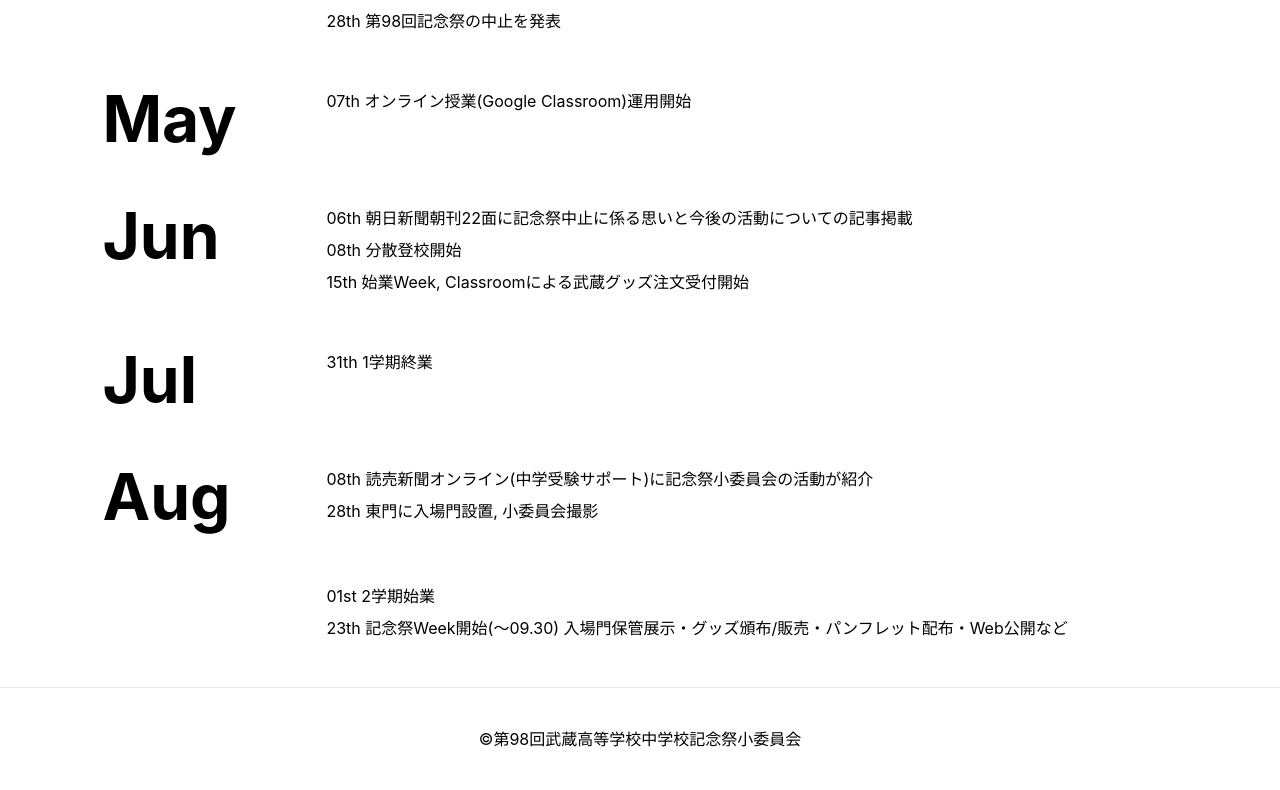
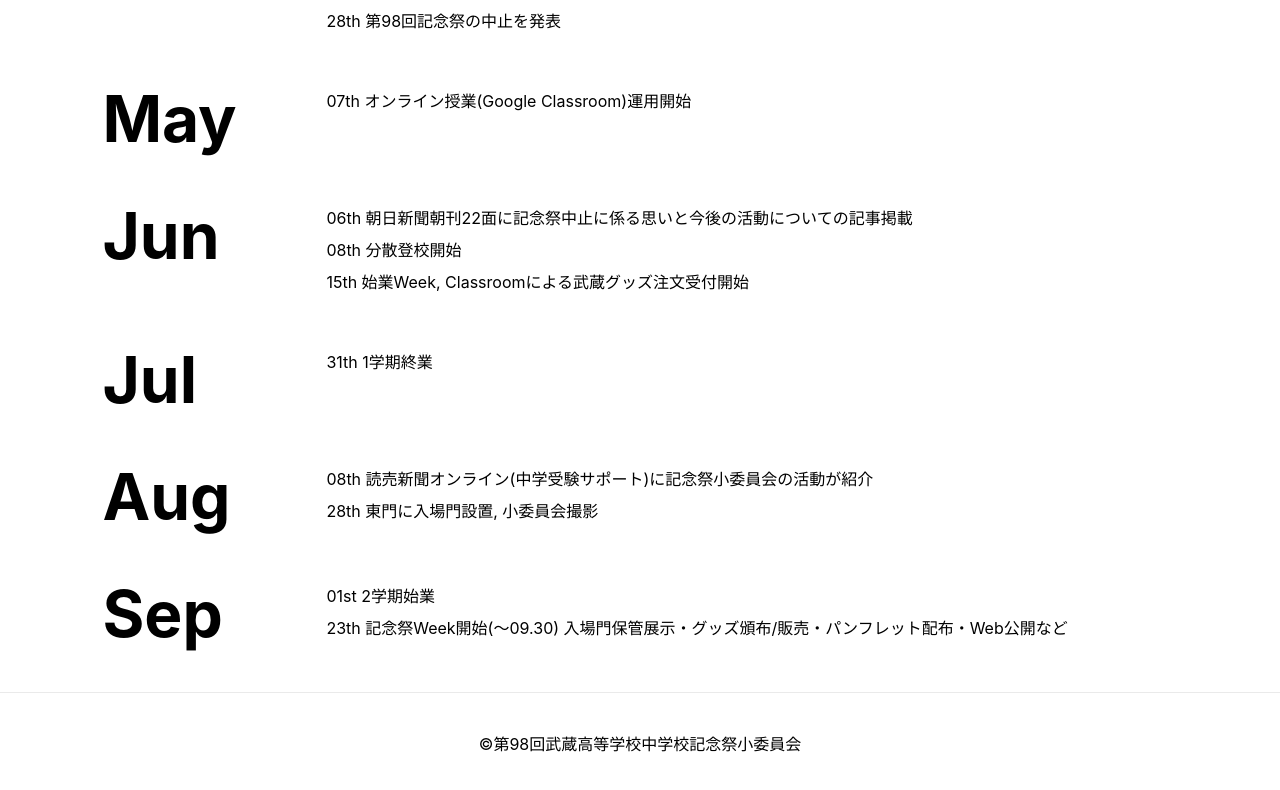
Before and after one commit to Mk-V-z/musashi-98th-annivfest-website, a Next.js app: page /ayumi in a window 1280 px wide. Shown: the part 853-1643 px from the top of the page. Built offline with nearby package versions, Linux system fonts and the light colour scheme.

Commit message:
Fix typo

```diff
--- a/pages/ayumi.js
+++ b/pages/ayumi.js
@@ -63,7 +63,7 @@ export default function Ayumi() {
         </div>
       </div>
       <div className={styles.card}>
-        <h1></h1>
+        <h1>Sep</h1>
         <div>
           <p>01st 2学期始業</p>
           <p>23th 記念祭Week開始(〜09.30) 入場門保管展示・グッズ頒布/販売・パンフレット配布・Web公開など</p>
```
